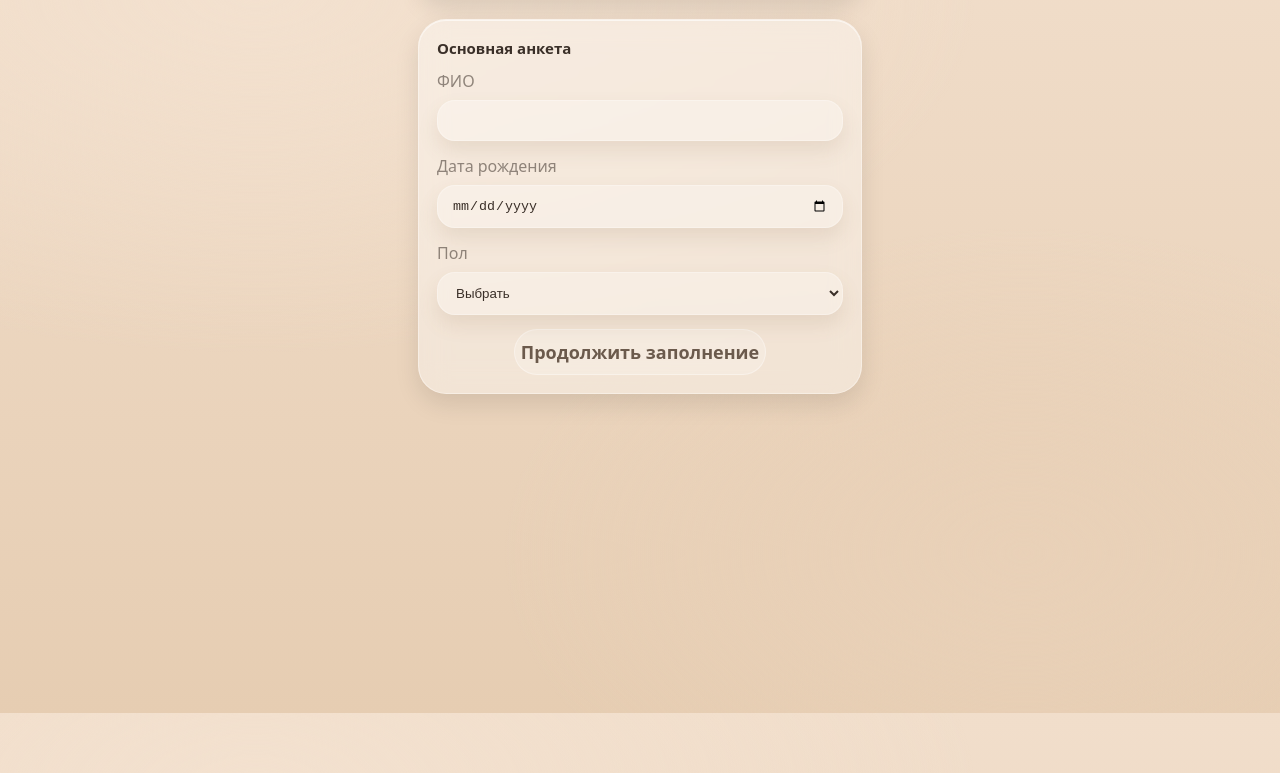
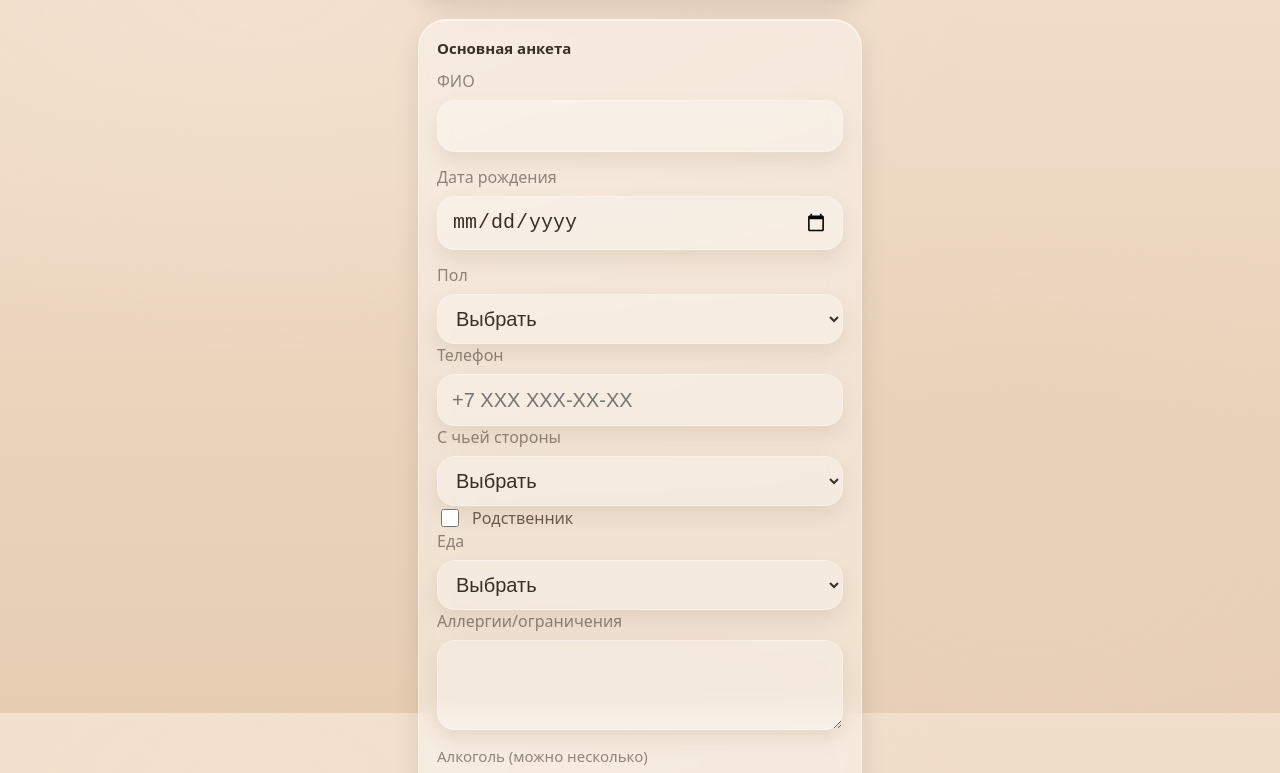
Before and after one commit to daniilkapitonov/Vedding_bot, a React (Vite) app in the folder webapp/: page / in a window 1280 px wide. Shown: the part 887-1660 px from the top of the page. Built offline with nearby package versions, Linux system fonts and the light colour scheme; no server answers.

Commit message:
Update 14

```diff
--- a/webapp/src/components/FormField.module.css
+++ b/webapp/src/components/FormField.module.css
@@ -19,7 +19,8 @@
   color: var(--text-primary);
   box-shadow: var(--shadow-1);
   outline: none;
-  font-size: var(--font-sm);
+  font-size: calc(var(--font-sm) + 2px);
+  line-height: 1.3;
 }
 
 .textarea {
--- a/webapp/src/screens/FamilyScreen.module.css
+++ b/webapp/src/screens/FamilyScreen.module.css
@@ -126,6 +126,8 @@
   padding: 12px 14px;
   color: var(--text-primary);
   box-shadow: var(--shadow-1);
+  font-size: calc(var(--font-sm) + 2px);
+  line-height: 1.3;
 }
 
 .textarea {
--- a/webapp/src/screens/HomeScreen.module.css
+++ b/webapp/src/screens/HomeScreen.module.css
@@ -104,6 +104,8 @@
   color: var(--text-primary);
   box-shadow: 0 10px 20px rgba(122,87,60,0.12);
   outline: none;
+  font-size: calc(var(--font-sm) + 2px);
+  line-height: 1.3;
 }
 
 .textarea {
@@ -116,6 +118,8 @@
   box-shadow: 0 10px 20px rgba(122,87,60,0.12);
   min-height: 90px;
   resize: vertical;
+  font-size: calc(var(--font-sm) + 2px);
+  line-height: 1.3;
 }
 
 .inlineField {
--- a/webapp/src/screens/HomeScreen.tsx
+++ b/webapp/src/screens/HomeScreen.tsx
@@ -98,7 +98,6 @@ export function HomeScreen(props: {
   onAbout: () => void;
 }) {
   const [state, dispatch] = useReducer(reducer, initialState);
-  const [expanded, setExpanded] = useState(false);
   const [saving, setSaving] = useState(false);
   const [toast, setToast] = useState("");
   const [toastVariant, setToastVariant] = useState<"ok" | "error">("ok");
@@ -425,15 +424,6 @@ export function HomeScreen(props: {
 
           {state.rsvp === "no" ? null : (
             <>
-              <button
-                className={styles.moreButton}
-                onClick={() => setExpanded((v) => !v)}
-              >
-                {expanded ? "Свернуть" : "Продолжить заполнение"}
-              </button>
-
-              <div className={`${styles.expandArea} ${expanded ? styles.expandOpen : ""}`}>
-                <div className={styles.expandInner}>
               <FormField label="Телефон">
                 <input
                   className={styles.input}
@@ -511,8 +501,6 @@ export function HomeScreen(props: {
                     dispatch({ type: "alcohol", value: next });
                   }}
                 />
-                  </div>
-                </div>
               </div>
             </>
           )}
--- a/webapp/src/styles/global.css
+++ b/webapp/src/styles/global.css
@@ -27,6 +27,19 @@ body {
   padding-top: calc(var(--safe-top) + 8px);
   padding-bottom: calc(var(--safe-bottom) + var(--bottom-bar-height) + 8px);
   position: relative;
+  z-index: 1;
+}
+
+#root::before {
+  content: "";
+  position: fixed;
+  top: 0;
+  left: 0;
+  right: 0;
+  height: var(--safe-top);
+  background: var(--header-fill);
+  pointer-events: none;
+  z-index: 0;
 }
 
 body::before {
```
Lines whose indentation alone changed are shown as unchanged.
